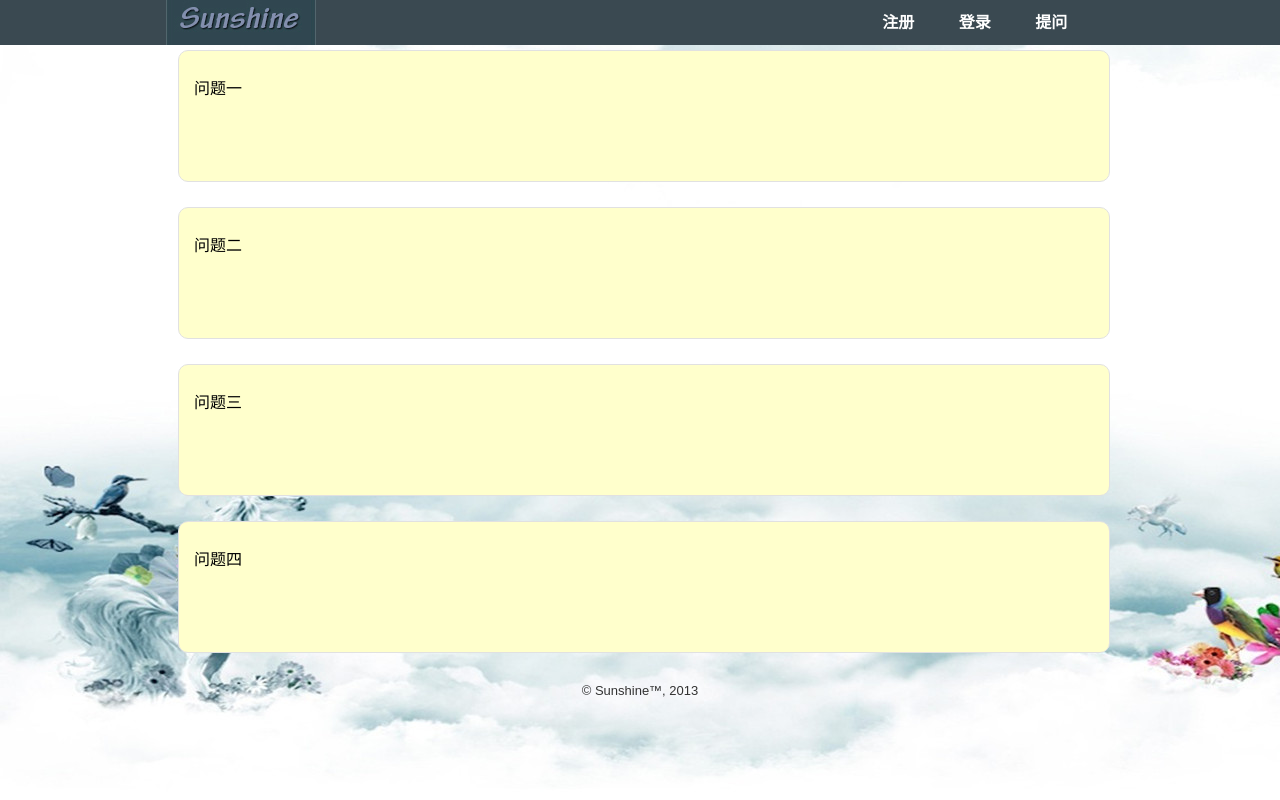
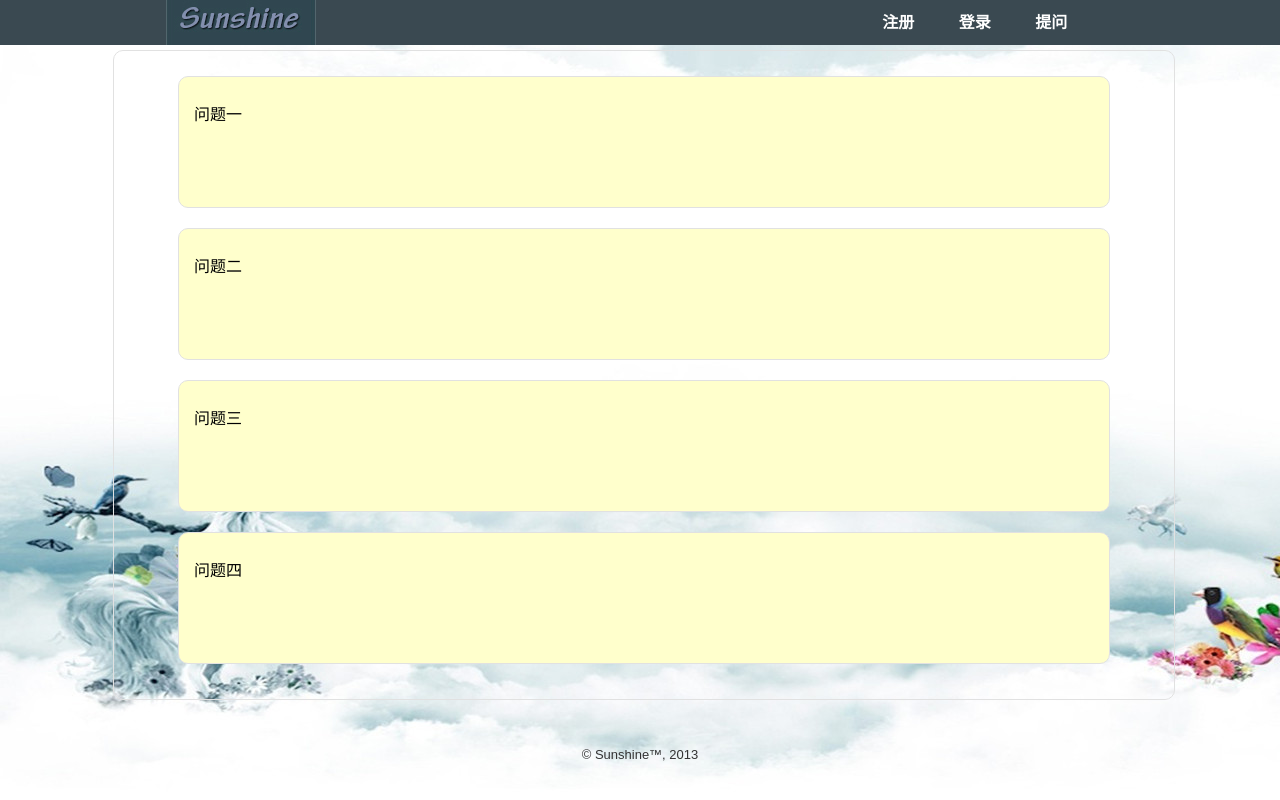
Before and after one commit to sunshinezxf/Website, a PHP site: page / in a window 1280 px wide. Run offline with PHP 8.4, Linux system fonts and the light colour scheme.

Commit message:
modify index page
Change-Id: I819505ca24242939d6d3a5ee34e4be8e883c9902

```diff
--- a/css/core.css
+++ b/css/core.css
@@ -158,10 +158,15 @@ div .row {
 	padding: 15px;
 }
 
+.content {
+	margin-top: 50px;
+	width: 80%;
+}
+
 .display {
 	width: 900px;
 	height: 100px;
-	margin-bottom: -25px;
+	margin-top: 10px;
 }
 
 .login {
--- a/index.php
+++ b/index.php
@@ -28,10 +28,12 @@ session_start ();
 						</ul>
 					</nav>
 				</div>
-				<div class="module display">问题一</div>
-				<div class="module display">问题二</div>
-				<div class="module display">问题三</div>
-				<div class="module display">问题四</div>
+				<div class="module grid-layout content">
+					<div class="module display">问题一</div>
+					<div class="module display">问题二</div>
+					<div class="module display">问题三</div>
+					<div class="module display">问题四</div>
+				</div>
 				<div class="main-footer">
 					<div class="row footer">&copy; Sunshine&#8482;,&nbsp;2013</div>
 				</div>
```
